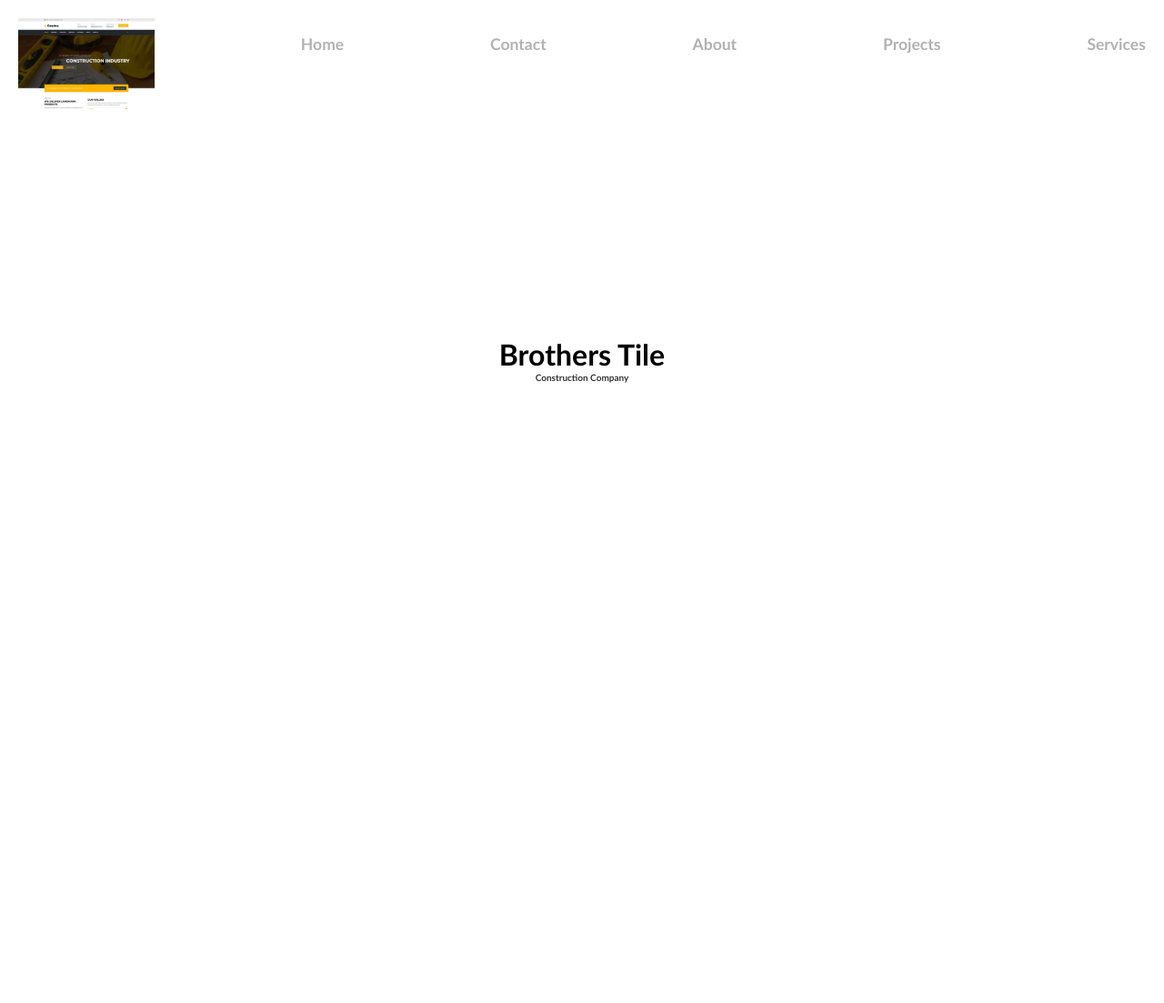
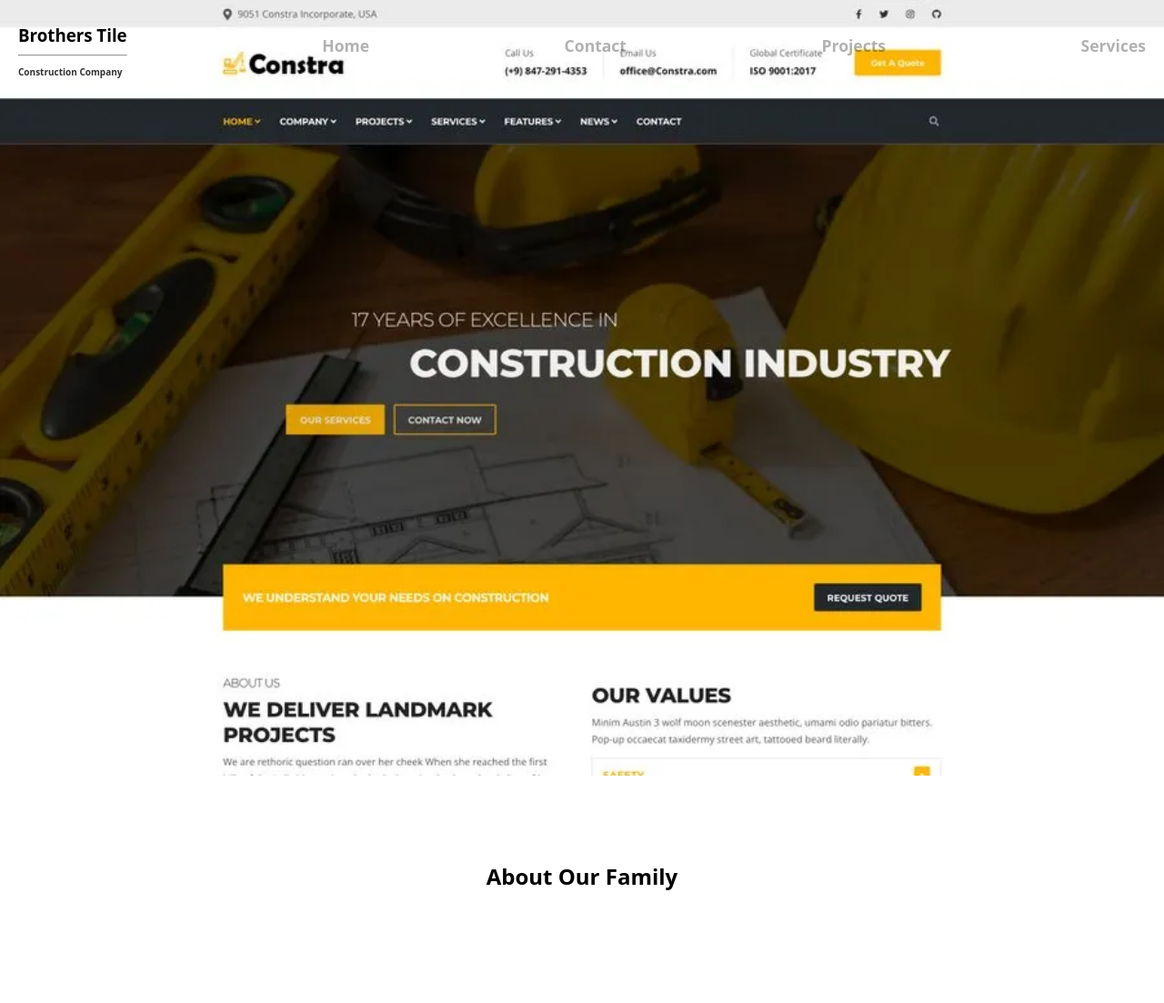
Before and after one commit to CauanWeb/Brothers-Tile, a plain HTML site: page index.html in a window 1280 px wide. Shown: the whole page at 91% size. Before the commit the page ends 800 px from the top, so only its background shows below. Drawn offline with Linux system fonts and the light colour scheme.

Commit message:
Work In progress

```diff
--- a/index.css
+++ b/index.css
@@ -7,7 +7,8 @@ body{
     margin: 0;
     padding: 0;
     min-height: 100vh;
-    font-family: 'Gill Sans', 'Gill Sans MT', Calibri, 'Trebuchet MS', sans-serif;
+    font-family: system-ui, -apple-system, BlinkMacSystemFont, 'Segoe UI', Roboto, Oxygen, Ubuntu, Cantarell, 'Open Sans', 'Helvetica Neue', sans-serif;
+    scroll-snap-type: proximity;
 }
 
 .menu{
@@ -28,7 +29,7 @@ body{
     gap: 20px;
 }
 
-.home, .contact, .about, .projects, .services{
+.home, .contact, .projects, .services{
     display: inline-block;
     color: black;
     text-decoration: none;
@@ -37,27 +38,28 @@ body{
     transition: all 0.65s ease-in-out;
 }
 
-.home:hover, .contact:hover, .about:hover, .projects:hover, .services:hover{
+.home:hover, .contact:hover, .projects:hover, .services:hover{
     color: #333;
     transform: scale(1.2);
     opacity: 1;
 }
 
 .image{
-    display:flex;
-    justify-self: space-between;
+    z-index: -1000;
+    background-color: black;
+    width: 100%;
+    height: auto;
+    display: flex;
+    justify-self: center;
     align-self: center;
-    min-height: auto;
-    width: 150px;
 }
 
 a{
     text-decoration: none;
 }
 
-p{
-    font-size: 10px;
-    opacity: 0.8;
+.text{
+    font-size: 15px;
 }
 
 .title{
@@ -68,6 +70,25 @@ p{
     justify-content: center;
     align-items: center;
     flex-direction: column;
+    animation: fadeIn 3s forwards;
+}
+
+@keyframes fadeIn{
+    from{
+        opacity: 0;
+    }
+    100%{
+        opacity: 1;
+    }
+}
+
+.about{
+    min-height: 250px;
+    width: 100%;
+    display: flex;
+    flex-direction: column;
+    justify-content: center;
+    text-align: center;
 }
 
 @media (max-width: 786px){
--- a/index.html
+++ b/index.html
@@ -10,21 +10,18 @@
     <div class="title">
         <nav class="nav">
 
-            <div>
-                <a href="index.html">
-                    <img  class="image" src="constra.webp" alt="constra">
-
-                </a>
-            </div>
+            <h3 style="position: relative; bottom: 13px;">
+                Brothers Tile
+                <hr>
+                <span style="margin-top: auto;
+                font-size: 10px; opacity: 0.8;"><p>Construction Company</p></span>
+            </h3>
 
             <div>
                 <a class="home" href="index.html"><h3>Home</h3></a>
             </div>
             <div>
                 <a class="contact" href="contact.html"><h3>Contact</h3></a>
-            </div>
-            <div>
-                <a class="about" href="about.html"><h3>About</h3></a>
             </div>
             <div>
                 <a class="projects" href="projects.html"><h3>Projects</h3></a>
@@ -52,10 +49,17 @@
                 </div>
             </nav>
         </aside>
-        <h1 style="text-align: center;">
-            Brothers Tile
-            <p style="margin-top: auto;">Construction Company</p>
-        </h1>
+
+    <img class="image" src="constra.webp" alt="constra">
+
+    </div>
+    <div class="about">
+        <h2>
+            About Our Family
+        </h2>
+        <p class="text">
+
+        </p>
     </div>
 
 <script src="index.js"></script>
```
